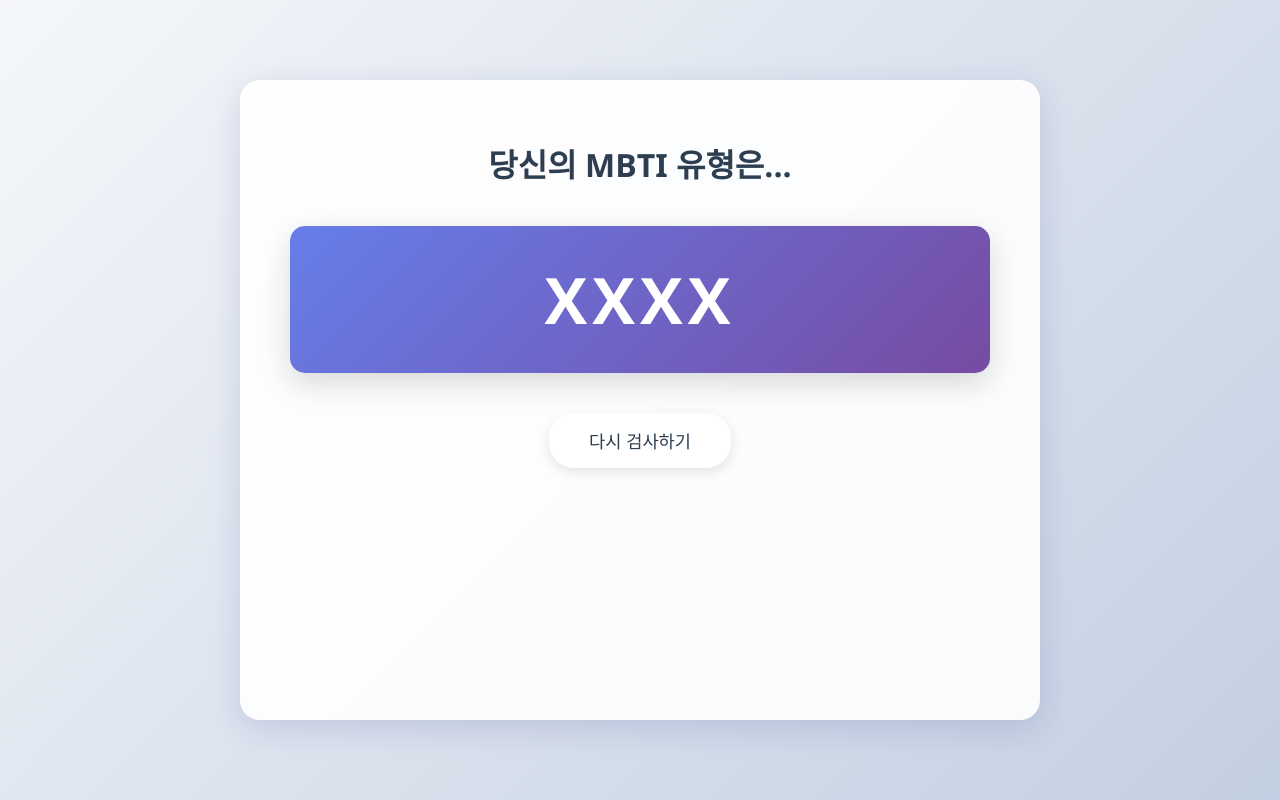
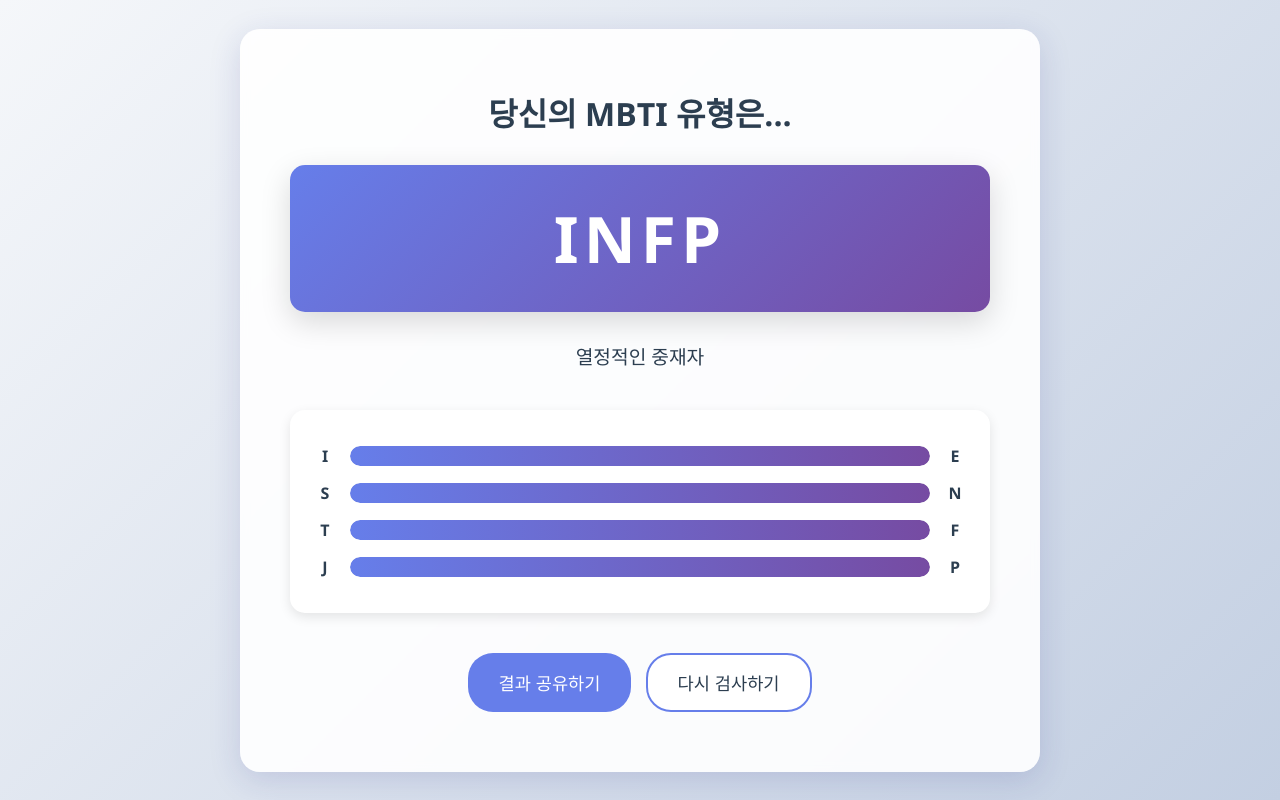
Before and after one commit to nongmeeeel/mindlab, a React (Create React App) app: page /result in a window 1280 px wide. Built offline with nearby package versions, Linux system fonts and the light colour scheme.

Commit message:
공유하기 기능 테스트

```diff
--- a/src/pages/Result.css
+++ b/src/pages/Result.css
@@ -1,12 +1,12 @@
 .result {
+  padding: 20px;
   text-align: center;
-  padding: 20px;
 }
 
 .mbti-result {
   font-size: 4em;
   font-weight: bold;
-  margin: 40px 0;
+  margin: 30px 0;
   padding: 30px;
   background: linear-gradient(135deg, #667eea 0%, #764ba2 100%);
   color: white;
@@ -15,22 +15,76 @@
   letter-spacing: 5px;
 }
 
-.restart-button {
-  padding: 15px 40px;
-  border: none;
-  border-radius: 25px;
+.mbti-description {
+  font-size: 1.2em;
+  color: #2c3e50;
+  margin-bottom: 40px;
+}
+
+.type-graphs {
+  margin: 40px 0;
+  padding: 20px;
   background: white;
-  color: #2c3e50;
-  cursor: pointer;
-  transition: all 0.3s ease;
-  font-size: 1.1em;
-  font-weight: 500;
+  border-radius: 15px;
   box-shadow: 0 4px 12px rgba(0, 0, 0, 0.1);
 }
 
-.restart-button:hover {
+.type-bar {
+  display: flex;
+  align-items: center;
+  margin: 15px 0;
+  gap: 10px;
+}
+
+.type-bar span {
+  width: 30px;
+  font-weight: bold;
+  color: #2c3e50;
+}
+
+.bar {
+  flex: 1;
+  height: 20px;
+  background: #f0f0f0;
+  border-radius: 10px;
+  overflow: hidden;
+}
+
+.bar-fill {
+  height: 100%;
+  background: linear-gradient(to right, #667eea, #764ba2);
+  border-radius: 10px;
+  transition: width 1s ease-in-out;
+}
+
+.result-buttons {
+  display: flex;
+  gap: 15px;
+  justify-content: center;
+  margin-top: 40px;
+}
+
+.share-button, .restart-button {
+  padding: 15px 30px;
+  border: none;
+  border-radius: 25px;
+  font-size: 1.1em;
+  cursor: pointer;
+  transition: all 0.3s ease;
+}
+
+.share-button {
   background: #667eea;
   color: white;
+}
+
+.restart-button {
+  background: white;
+  color: #2c3e50;
+  border: 2px solid #667eea;
+}
+
+.share-button:hover, .restart-button:hover {
   transform: translateY(-3px);
-  box-shadow: 0 6px 15px rgba(0, 0, 0, 0.2);
+  box-shadow: 0 5px 15px rgba(0, 0, 0, 0.1);
 }
--- a/src/pages/Result.js
+++ b/src/pages/Result.js
@@ -2,33 +2,130 @@ import React from 'react';
 import { useNavigate, useLocation } from 'react-router-dom';
 import './Result.css';
 
+// MBTI 유형별 설명
+const mbtiDescriptions = {
+  'ISTJ': '신중하고 철저한 관리자',
+  'ISFJ': '따뜻한 보호자',
+  'INFJ': '통찰력 있는 이상주의자',
+  'INTJ': '전략적인 설계자',
+  'ISTP': '만능 재주꾼',
+  'ISFP': '예술가형',
+  'INFP': '열정적인 중재자',
+  'INTP': '논리적인 사색가',
+  'ESTP': '모험을 즐기는 사업가',
+  'ESFP': '자유로운 영혼의 연예인',
+  'ENFP': '재기발랄한 활동가',
+  'ENTP': '논쟁을 즐기는 변론가',
+  'ESTJ': '엄격한 관리자',
+  'ESFJ': '사교적인 외교관',
+  'ENFJ': '정의로운 사회운동가',
+  'ENTJ': '대담한 통솔자'
+};
+
 const Result = () => {
   const navigate = useNavigate();
   const location = useLocation();
-  const scores = location.state?.scores;
+  const scores = location.state?.scores || {};
 
+  // MBTI 유형 계산
   const calculateType = () => {
     if (!scores) return 'XXXX';
-
-    const type = [
+    return [
       scores.E > scores.I ? 'E' : 'I',
       scores.S > scores.N ? 'S' : 'N',
       scores.T > scores.F ? 'T' : 'F',
       scores.J > scores.P ? 'J' : 'P'
     ].join('');
-
-    return type;
   };
 
   const mbtiType = calculateType();
 
+  // 각 지표별 점수 계산 (백분율)
+  const calculatePercentage = (score1, score2) => {
+    const total = Math.abs(score1) + Math.abs(score2);
+    return total === 0 ? 50 : (Math.abs(score1) / total) * 100;
+  };
+
+  // 공유하기 기능
+  const shareResult = () => {
+    if (navigator.share) {
+      navigator.share({
+        title: '마인드랩 MBTI 결과',
+        text: `내 MBTI 유형은 ${mbtiType}입니다! (${mbtiDescriptions[mbtiType]})`,
+        url: window.location.href
+      }).catch(console.error);
+    } else {
+      // 클립보드에 복사
+      const text = `내 MBTI 유형은 ${mbtiType}입니다! (${mbtiDescriptions[mbtiType]})`;
+      navigator.clipboard.writeText(text)
+        .then(() => alert('클립보드에 복사되었습니다!'))
+        .catch(console.error);
+    }
+  };
+
   return (
     <div className="result">
       <h2>당신의 MBTI 유형은...</h2>
+
+      {/* MBTI 결과 */}
       <div className="mbti-result">{mbtiType}</div>
-      <button onClick={() => navigate('/')} className="restart-button">
-        다시 검사하기
-      </button>
+      <div className="mbti-description">
+        {mbtiDescriptions[mbtiType]}
+      </div>
+
+      {/* 지표별 점수 그래프 */}
+      <div className="type-graphs">
+        <div className="type-bar">
+          <span>I</span>
+          <div className="bar">
+            <div
+              className="bar-fill"
+              style={{ width: `${calculatePercentage(scores.I, scores.E)}%` }}
+            />
+          </div>
+          <span>E</span>
+        </div>
+        <div className="type-bar">
+          <span>S</span>
+          <div className="bar">
+            <div
+              className="bar-fill"
+              style={{ width: `${calculatePercentage(scores.S, scores.N)}%` }}
+            />
+          </div>
+          <span>N</span>
+        </div>
+        <div className="type-bar">
+          <span>T</span>
+          <div className="bar">
+            <div
+              className="bar-fill"
+              style={{ width: `${calculatePercentage(scores.T, scores.F)}%` }}
+            />
+          </div>
+          <span>F</span>
+        </div>
+        <div className="type-bar">
+          <span>J</span>
+          <div className="bar">
+            <div
+              className="bar-fill"
+              style={{ width: `${calculatePercentage(scores.J, scores.P)}%` }}
+            />
+          </div>
+          <span>P</span>
+        </div>
+      </div>
+
+      {/* 버튼들 */}
+      <div className="result-buttons">
+        <button onClick={shareResult} className="share-button">
+          결과 공유하기
+        </button>
+        <button onClick={() => navigate('/')} className="restart-button">
+          다시 검사하기
+        </button>
+      </div>
     </div>
   );
 };
```
